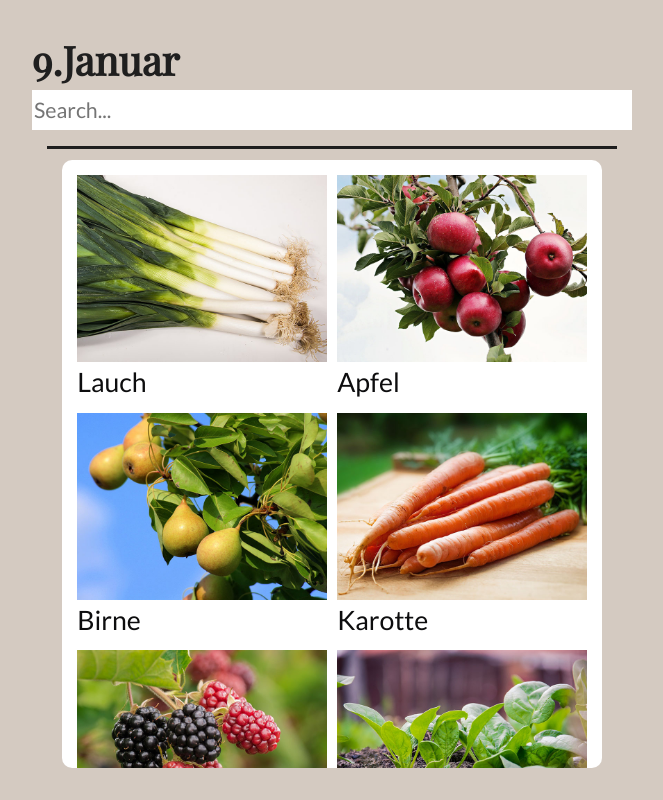
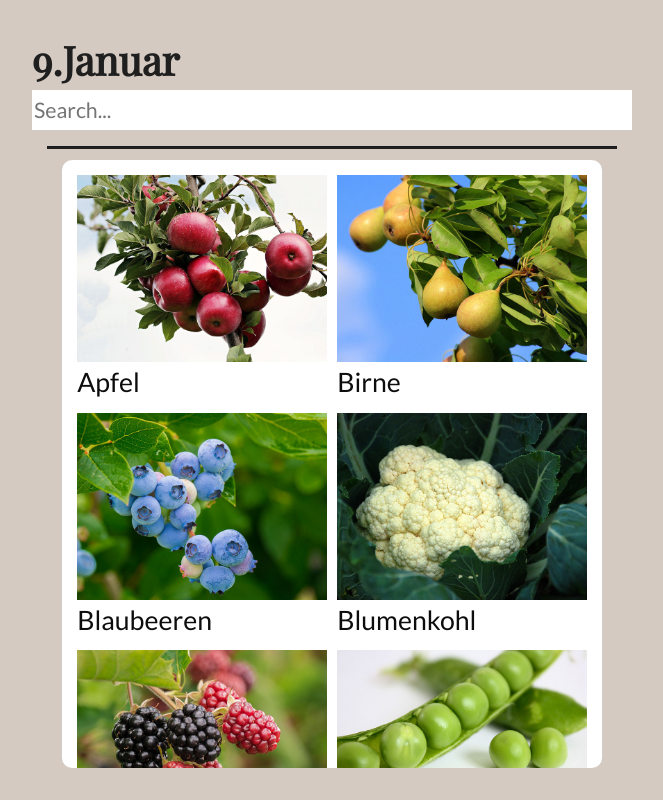
Before and after one commit to arise-dnb/seasonal-calendar, a Vue app: page /#/ in a window 1280 px wide. Shown: the whole page, without its empty margins (308-971 px from the left). Built offline with nearby package versions, Linux system fonts and the light colour scheme.

Commit message:
Changed some data

```diff
--- a/src/views/Home.vue
+++ b/src/views/Home.vue
@@ -67,15 +67,15 @@ export default {
           inseason: [
             "#FA8258",
             "#FA8258",
-            "#FA8258",
+            "#D8D8D8",
+            "#D8D8D8",
+            "#D8D8D8",
+            "#D8D8D8",
+            "#D8D8D8",
             "#D8D8D8",
             "#B40404",
-            "#B40404",
-            "#B40404",
-            "#B40404",
-            "#B40404",
-            "#B40404",
-            "#B40404",
+            "#FA8258",
+            "#FA8258",
             "#FA8258"
           ]
         },
@@ -351,15 +351,15 @@ export default {
           mID: "1",
           name: "Januar",
           seasonal: [
-            "lauch",
             "apfel",
             "birne",
-            "karotte",
-            "brombeere",
-            "spinat",
             "blaubeere",
             "blumenkohl",
-            "erbse"
+            "brombeere",
+            "erbse",
+            "karotte",
+            "lauch",
+            "spinat"
           ]
         },
         {
```
